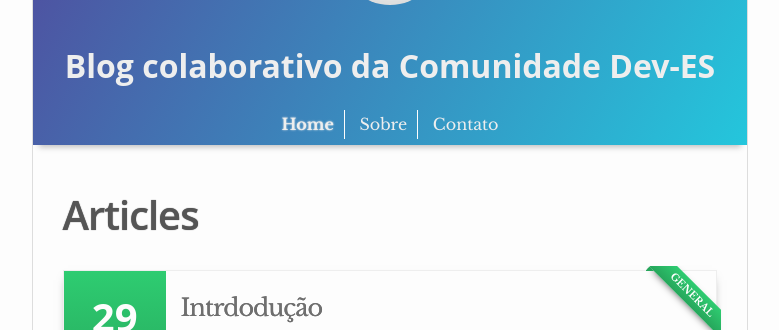
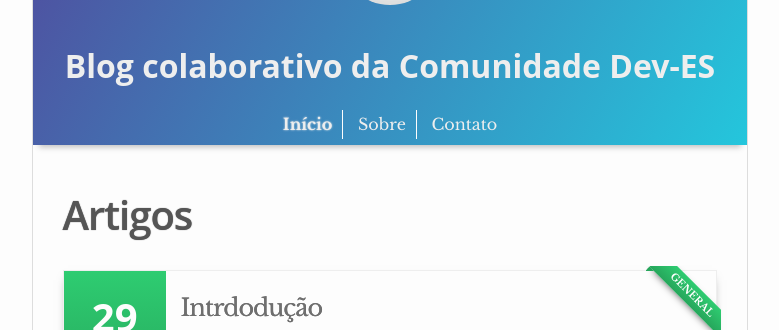
Before and after one commit to Dev-ES/blog, a Jekyll site: the page built from index.html, in a window 1280 px wide. Shown: the part 164-494 px from the top of the page, without its empty margins (250-1029 px from the left). Built offline with Jekyll 4.4.1, drawn with Linux system fonts in a browser that asks for light colours.

Commit message:
traduzindo

```diff
--- a/_includes/header.html
+++ b/_includes/header.html
@@ -13,7 +13,7 @@
 <h1 class="author-about">{{site.description}}</h1>
 </div>
 <div class="menu-category">
-    <div class="menu-item"><a class="{% if page.url == '/' %}active{% endif %} menu-link" href="{{site.baseurl}}/">Home</a></div>
+    <div class="menu-item"><a class="{% if page.url == '/' %}active{% endif %} menu-link" href="{{site.baseurl}}/">Início</a></div>
     <div class="menu-item"><a class="{% if page.url == '/about/' %}active{% endif %} menu-link" href="{{site.baseurl}}/about/">Sobre</a></div>
     <div class="menu-item"><a class="{% if page.url == '/contact/' %}active{% endif %}  menu-link" href="{{site.baseurl}}/contact/">Contato</a></div>
 </div>
--- a/index.html
+++ b/index.html
@@ -3,7 +3,7 @@ layout: default
 title: Home
 menu: no
 ---
-<h1 class="page-title">Articles</h1>
+<h1 class="page-title">Artigos</h1>
 <div class="home">
 <div class="post-list">
 {% for post in site.posts %}
```
